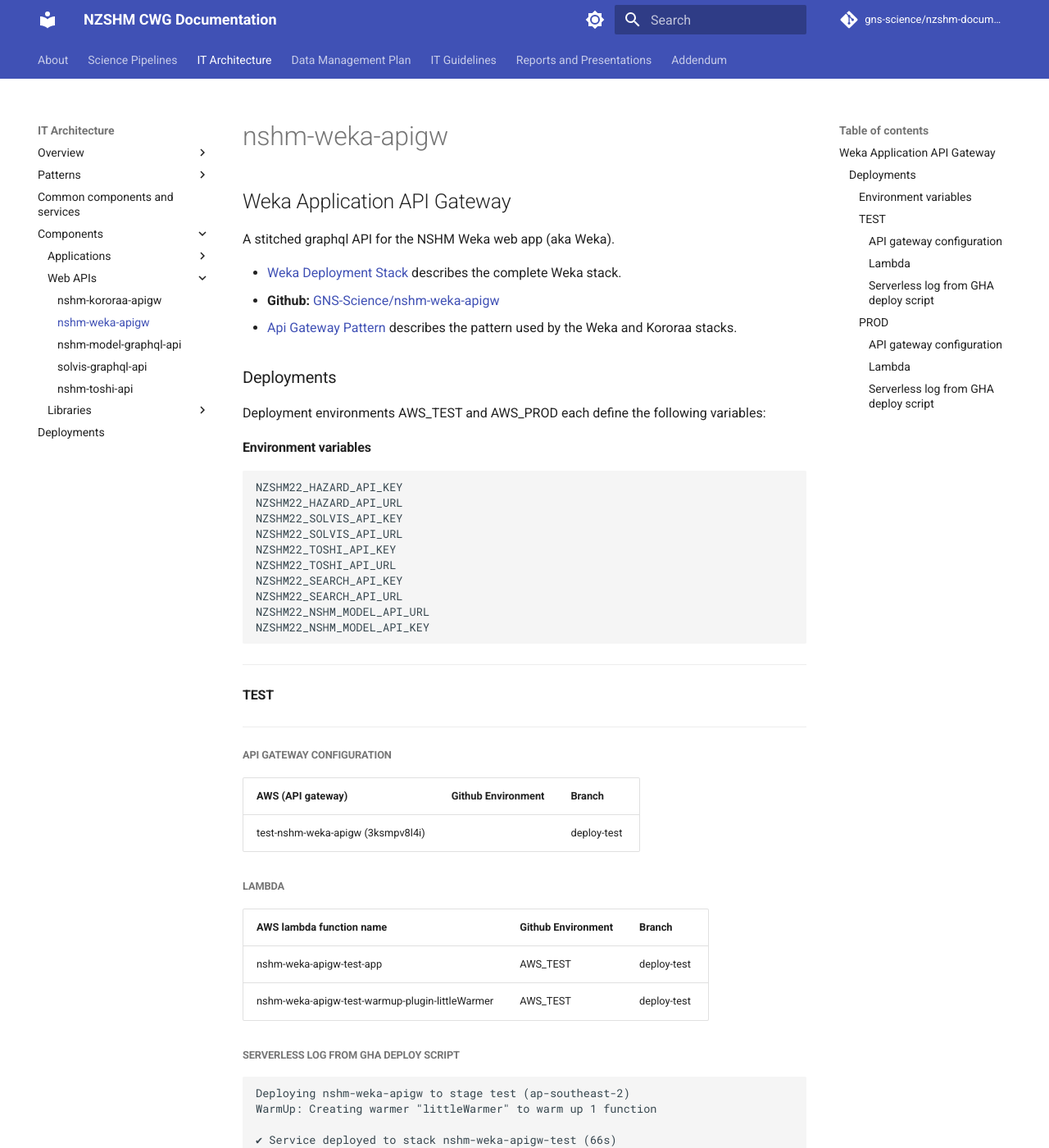
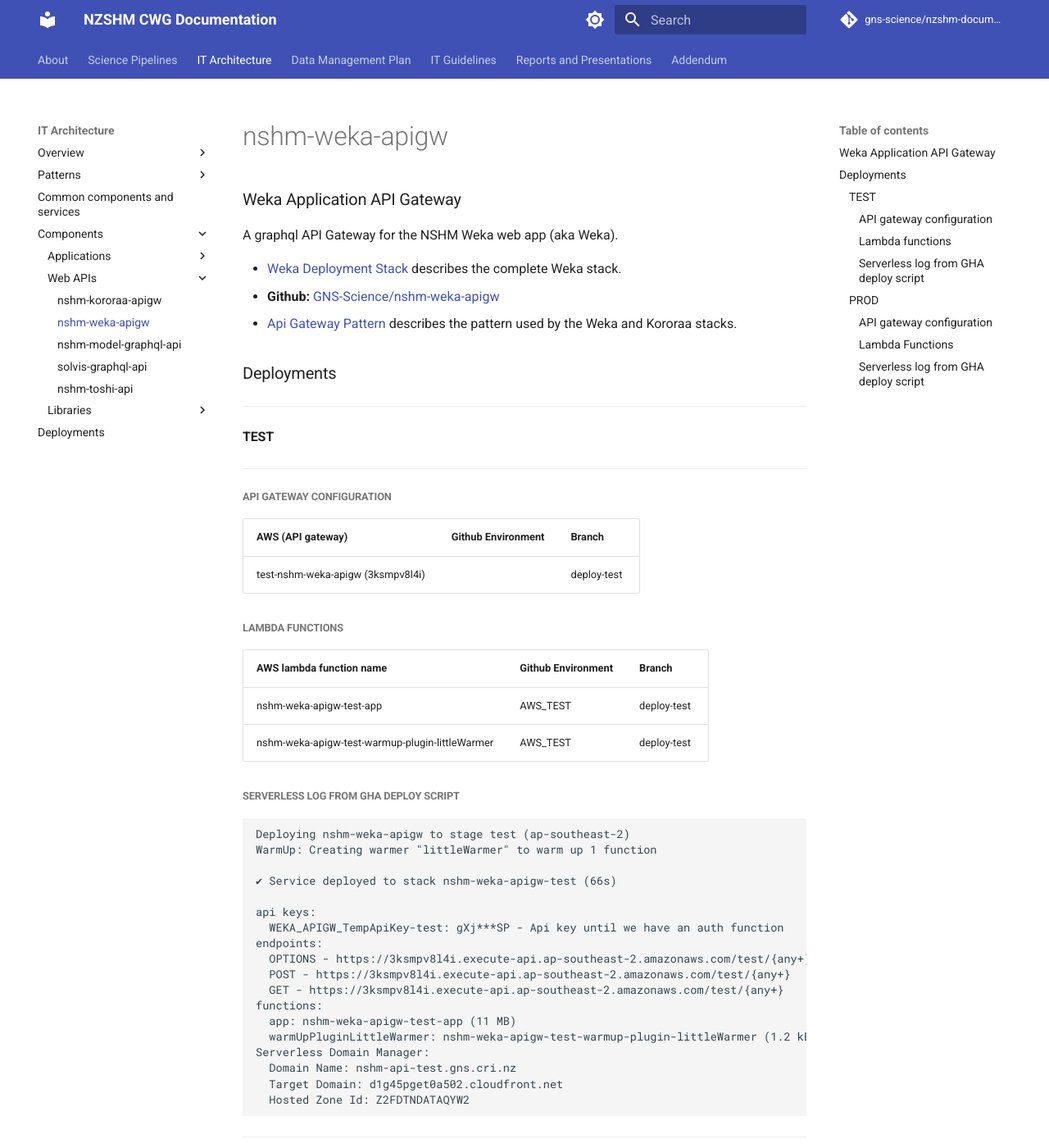
Before and after one commit to GNS-Science/nzshm-documentation, an MkDocs documentation site: the page built from docs/components/nshm_weka_apigw.md, in a window 1280 px wide and 1400 px high. Shown: the whole window at 82% size. Built offline with MkDocs 1.6.1 and Material for MkDocs 9.7.7, drawn with Linux system fonts in a browser that asks for light colours; comment, search, counter and statistics services are not loaded; some of the changed text lies outside the part shown.

Commit message:
update components associated with the weka stack;

````diff
--- a/docs/components/nshm_weka_apigw.md
+++ b/docs/components/nshm_weka_apigw.md
@@ -1,29 +1,12 @@
-# Weka Application API Gateway
+## Weka Application API Gateway
 
-A stitched graphql API for the NSHM Weka web app (aka Weka).
+A graphql API Gateway for the NSHM Weka web app (aka Weka).
 
  - [Weka Deployment Stack](/nzshm-documentation/architecture/weka_deployment_stack/) describes the complete Weka stack.
  - **Github:** [GNS-Science/nshm-weka-apigw](https://github.com/GNS-Science/nshm-weka-apigw)
  - [Api Gateway Pattern](/nzshm-documentation/architecture/api_gateway_pattern/) describes the pattern used by the Weka and Kororaa stacks.
 
 ## Deployments
-
-Deployment environments AWS_TEST and AWS_PROD each define the following variables:
-
-### Environment variables
-
-```
-NZSHM22_HAZARD_API_KEY
-NZSHM22_HAZARD_API_URL
-NZSHM22_SOLVIS_API_KEY
-NZSHM22_SOLVIS_API_URL
-NZSHM22_TOSHI_API_KEY
-NZSHM22_TOSHI_API_URL
-NZSHM22_SEARCH_API_KEY
-NZSHM22_SEARCH_API_URL
-NZSHM22_NSHM_MODEL_API_URL
-NZSHM22_NSHM_MODEL_API_KEY
-```
 
 -----
 ### TEST
@@ -34,7 +17,7 @@ NZSHM22_NSHM_MODEL_API_KEY
 | -------------------------------------- | ------------------ | ------------ |
 | test-nshm-weka-apigw (3ksmpv8l4i)      |                    | deploy-test  |
 
-#### Lambda
+#### Lambda functions
 | AWS lambda function name                                    | Github Environment | Branch       |
 | ----------------------------------------------------------- | ------------------ | ------------ |
 | nshm-weka-apigw-test-app                                    | AWS_TEST           | deploy-test  |
@@ -71,7 +54,7 @@ Serverless Domain Manager:
 | -------------------------------------- | ------------------ | ------------ |
 | prod-nshm-weka-apigw (NONE)      |                    | main  |
 
-#### Lambda
+#### Lambda Functions
 | AWS lambda function name                                    | Github Environment | Branch       |
 | ----------------------------------------------------------- | ------------------ | ------------ |
 | nshm-weka-apigw-prod-app                                    | AWS_PROD           | main         |
````
Also changed, not shown: docs/architecture/weka_deployment_stack.md (+2 -15 lines), docs/components/nshm_model_graphql_api.md (+10 -3 lines), docs/components/nshm_toshi_api.md (+7 -3 lines), docs/components/solvis_graphql_api.md (+9 -3 lines).
